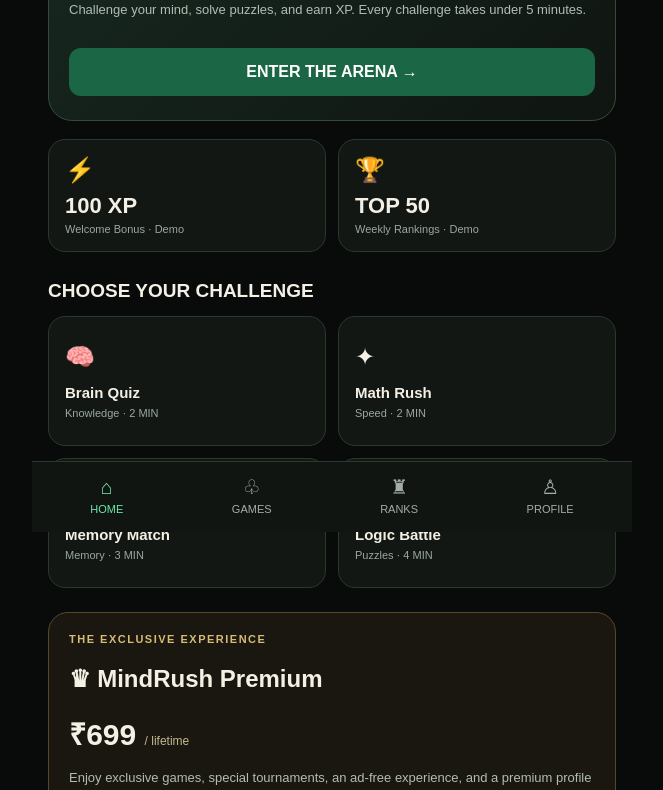
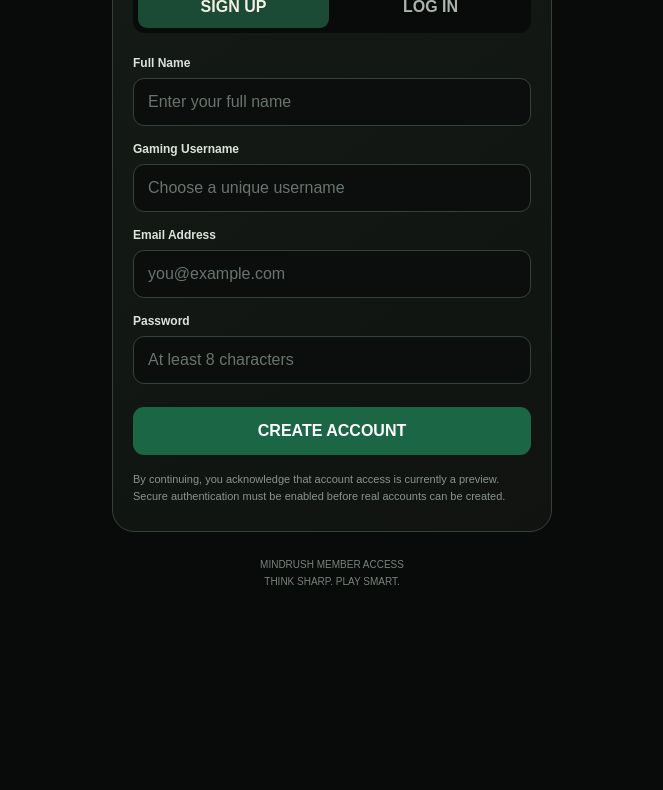
Before and after one commit to amolsonkatar/Mindrush, a plain HTML site: page index.html in a window 1280 px wide. Shown: the part 268-1058 px from the top of the page, without its empty margins (308-971 px from the left). After the commit the page ends 898 px from the top, so only its background shows below. Drawn offline with Linux system fonts and the light colour scheme.

Commit message:
Update index.html

```diff
--- a/index.html
+++ b/index.html
@@ -1,118 +1,140 @@
+
 <!DOCTYPE html>
 <html lang="en">
 <head>
 <meta charset="UTF-8">
 <meta name="viewport" content="width=device-width, initial-scale=1">
 <meta name="theme-color" content="#090b0a">
-<title>MindRush | The Art of Playing Smart</title>
+<title>MindRush | Member Access</title>
 <style>
 *{box-sizing:border-box}
-body{margin:0;background:#090b0a;color:#f4f0e5;font-family:Arial,Helvetica,sans-serif}
-button{font:inherit;cursor:pointer}
-.app{max-width:600px;margin:auto;padding:22px 16px 100px}
-header{display:flex;align-items:center;gap:12px;margin-bottom:28px}
-.logo{background:#174b34;border:1px solid #d6bc75;border-radius:14px;padding:12px;font-size:24px}
-.brand{font-size:22px;font-weight:900;letter-spacing:1px}
-.tag{font-size:10px;letter-spacing:1.5px;color:#aab5ad;margin-top:4px}
-.profile{margin-left:auto;border:1px solid #354239;background:#151b16;color:#d6bc75;border-radius:50%;width:42px;height:42px;font-size:20px}
-.hero{background:linear-gradient(140deg,#172a20,#101512);border:1px solid #344b3b;border-radius:24px;padding:24px 20px;margin-bottom:16px}
-.gold{color:#d6bc75;font-size:11px;font-weight:bold;letter-spacing:1.5px}
-h1{font-size:34px;line-height:1.12;margin:14px 0}
-.green{color:#6ee7a8}
-p{font-size:13px;line-height:1.7;color:#b2bcb4}
-.primary{width:100%;padding:15px;border:0;border-radius:12px;background:#1b6745;color:white;font-weight:800;margin-top:14px}
-.stats{display:grid;grid-template-columns:1fr 1fr;gap:12px;margin:18px 0 28px}
-.stat,.game{background:#121713;border:1px solid #2b382e;border-radius:17px;padding:16px}
-.symbol{font-size:24px}
-.value{font-size:22px;font-weight:850;margin:9px 0 4px}
-.small{font-size:11px;color:#9ba89f}
-.heading{font-size:19px;font-weight:800;margin-bottom:14px}
-.games{display:grid;grid-template-columns:1fr 1fr;gap:12px}
-.game{text-align:left;color:#f4f0e5;min-height:130px}
-.game:active{transform:scale(.98)}
-.game strong{display:block;margin-top:13px;font-size:15px}
-.game .small{display:block;margin-top:6px}
-.premium{margin-top:24px;background:#1a1710;border:1px solid #57482b;border-radius:20px;padding:20px}
-.price{font-size:30px;font-weight:900;margin-top:10px}
-.price span{font-size:12px;color:#c6b88f;font-weight:normal}
-.premium button{width:100%;background:#d6bc75;color:#17140b;border:0;border-radius:12px;padding:13px;font-weight:900;margin-top:12px}
-.note{font-size:10px;color:#859087;line-height:1.7;margin-top:22px}
-nav{position:fixed;bottom:0;left:0;right:0;max-width:600px;margin:auto;background:#101511;border-top:1px solid #2b382e;display:flex;justify-content:space-around;padding:12px 4px 16px}
-nav button{background:none;border:0;color:#a2ada5;font-size:11px}
-nav span{display:block;font-size:20px;margin-bottom:4px}
-nav button:first-child{color:#6ee7a8}
-@media(min-width:480px){.app{padding-top:30px}h1{font-size:40px}}
+body{margin:0;min-height:100vh;background:#090b0a;color:#f4f0e5;font-family:Arial,Helvetica,sans-serif}
+button,input{font:inherit}
+button{cursor:pointer}
+.page{max-width:480px;margin:auto;padding:25px 20px 40px}
+header{display:flex;align-items:center;gap:12px;margin-bottom:35px}
+.logo{width:48px;height:48px;display:grid;place-items:center;background:#174b34;border:1px solid #d6bc75;border-radius:15px;color:#d6bc75;font-size:27px}
+.brand{font-size:21px;font-weight:900;letter-spacing:1.5px}
+.tag{font-size:10px;letter-spacing:1.5px;color:#9ca89f;margin-top:5px}
+.panel{padding:25px 20px;background:linear-gradient(145deg,#151b16,#101310);border:1px solid #354237;border-radius:22px}
+.eyebrow{color:#d6bc75;font-size:10px;font-weight:800;letter-spacing:2px}
+h1{font-size:29px;line-height:1.2;margin:12px 0}
+p{font-size:13px;line-height:1.6;color:#aab5ad}
+.tabs{display:grid;grid-template-columns:1fr 1fr;gap:6px;background:#090b0a;padding:5px;border-radius:12px;margin:23px 0}
+.tab{border:0;background:transparent;color:#aab5ad;border-radius:9px;padding:12px;font-weight:700}
+.tab.active{background:#1b4b34;color:#f4f0e5}
+.field{margin-top:16px}
+label{display:block;color:#dce3dc;font-size:12px;font-weight:700;margin-bottom:8px}
+input{width:100%;padding:14px;background:#0b0e0c;color:#fff;border:1px solid #354237;border-radius:11px;outline:none}
+input:focus{border-color:#6ee7a8}
+input::placeholder{color:#68756c}
+.primary{width:100%;margin-top:23px;padding:15px;border:0;border-radius:11px;background:#1b6745;color:white;font-weight:800}
+.primary:disabled{opacity:.65;cursor:not-allowed}
+.terms{font-size:11px;color:#89958c;line-height:1.6;margin-top:16px}
+.status{margin-top:15px;padding:12px;border:1px solid #57482b;background:#1a1710;border-radius:10px;color:#d6bc75;font-size:12px;line-height:1.5}
+.hidden{display:none}
+footer{text-align:center;color:#77847a;font-size:10px;line-height:1.7;margin-top:24px}
 </style>
 </head>
 <body>
-<main class="app">
+<main class="page">
 <header>
 <div class="logo">♛</div>
 <div>
 <div class="brand">MINDRUSH</div>
 <div class="tag">THE ART OF PLAYING SMART</div>
 </div>
-<button class="profile" onclick="notice('Profile setup is coming soon.')" aria-label="Profile">♙</button>
 </header>
 
-<section class="hero">
-<div class="gold">YOUR NEXT VICTORY AWAITS</div>
-<h1>THINK SHARP.<br><span class="green">PLAY SMART.</span></h1>
-<p>Challenge your mind, solve puzzles, and earn XP. Every challenge takes under 5 minutes.</p>
-<button class="primary" onclick="notice('Account access is coming soon. Stay tuned!')">ENTER THE ARENA →</button>
-</section>
+<section class="panel">
+<div class="eyebrow">YOUR NEXT LEVEL STARTS HERE</div>
+<h1 id="heading">Create Your Account</h1>
+<p id="subtitle">Join the club. Challenge your mind. Rise through the ranks.</p>
 
-<section class="stats">
-<div class="stat">
-<div class="symbol">⚡</div>
-<div class="value">100 XP</div>
-<div class="small">Welcome Bonus · Demo</div>
+<div class="tabs">
+<button class="tab active" id="signupTab" type="button" onclick="showForm('signup')">SIGN UP</button>
+<button class="tab" id="loginTab" type="button" onclick="showForm('login')">LOG IN</button>
 </div>
-<div class="stat">
-<div class="symbol">🏆</div>
-<div class="value">TOP 50</div>
-<div class="small">Weekly Rankings · Demo</div>
+
+<form id="authForm" onsubmit="submitDemo(event)">
+<div id="nameField" class="field">
+<label for="fullName">Full Name</label>
+<input id="fullName" name="fullName" autocomplete="name" placeholder="Enter your full name" required>
+</div>
+
+<div id="usernameField" class="field">
+<label for="username">Gaming Username</label>
+<input id="username" name="username" autocomplete="username" minlength="3" maxlength="20" placeholder="Choose a unique username" required>
+</div>
+
+<div class="field">
+<label for="email">Email Address</label>
+<input id="email" name="email" type="email" autocomplete="email" placeholder="you@example.com" required>
+</div>
+
+<div class="field">
+<label for="password">Password</label>
+<input id="password" name="password" type="password" autocomplete="new-password" minlength="8" placeholder="At least 8 characters" required>
+</div>
+
+<button class="primary" id="submitButton" type="submit">CREATE ACCOUNT</button>
+</form>
+
+<div id="demoStatus" class="status hidden" role="status"></div>
+
+<div class="terms">
+By continuing, you acknowledge that account access is currently a preview. Secure authentication must be enabled before real accounts can be created.
 </div>
 </section>
 
-<section>
-<div class="heading">CHOOSE YOUR CHALLENGE</div>
-<div class="games">
-<button class="game" onclick="notice('Brain Quiz is coming soon.')">
-<div class="symbol">🧠</div><strong>Brain Quiz</strong><span class="small">Knowledge · 2 MIN</span>
-</button>
-<button class="game" onclick="notice('Math Rush is coming soon.')">
-<div class="symbol">✦</div><strong>Math Rush</strong><span class="small">Speed · 2 MIN</span>
-</button>
-<button class="game" onclick="notice('Memory Match is coming soon.')">
-<div class="symbol">▦</div><strong>Memory Match</strong><span class="small">Memory · 3 MIN</span>
-</button>
-<button class="game" onclick="notice('Logic Battle is coming soon.')">
-<div class="symbol">◇</div><strong>Logic Battle</strong><span class="small">Puzzles · 4 MIN</span>
-</button>
-</div>
-</section>
-
-<section class="premium">
-<div class="gold">THE EXCLUSIVE EXPERIENCE</div>
-<h2>♛ MindRush Premium</h2>
-<div class="price">₹699 <span>/ lifetime</span></div>
-<p>Enjoy exclusive games, special tournaments, an ad-free experience, and a premium profile badge.</p>
-<button onclick="notice('Demo mode: Payments are not active. Membership terms and eligibility will be shown before any live payment.')">EXPLORE PREMIUM</button>
-</section>
-
-<p class="note">DEMO VERSION · XP and rewards are simulated. Real payments, cash prizes, and withdrawals are not available.</p>
+<footer>
+MINDRUSH MEMBER ACCESS<br>
+THINK SHARP. PLAY SMART.
+</footer>
 </main>
 
-<nav>
-<button onclick="notice('Home dashboard')"><span>⌂</span>HOME</button>
-<button onclick="notice('Games are coming soon.')"><span>♧</span>GAMES</button>
-<button onclick="notice('Rankings are coming soon.')"><span>♜</span>RANKS</button>
-<button onclick="notice('Profile is coming soon.')"><span>♙</span>PROFILE</button>
-</nav>
+<script>
+let currentMode = "signup";
 
-<script>
-function notice(message){alert(message)}
+function showForm(mode) {
+  currentMode = mode;
+  const signup = mode === "signup";
+
+  document.getElementById("heading").textContent =
+    signup ? "Create Your Account" : "Welcome Back";
+  document.getElementById("subtitle").textContent =
+    signup
+      ? "Join the club. Challenge your mind. Rise through the ranks."
+      : "Your next challenge is waiting. Sign in to continue.";
+
+  document.getElementById("nameField").classList.toggle("hidden", !signup);
+  document.getElementById("usernameField").classList.toggle("hidden", !signup);
+
+  document.getElementById("fullName").required = signup;
+  document.getElementById("username").required = signup;
+  document.getElementById("password").autocomplete =
+    signup ? "new-password" : "current-password";
+
+  document.getElementById("submitButton").textContent =
+    signup ? "CREATE ACCOUNT" : "LOG IN";
+
+  document.getElementById("signupTab").classList.toggle("active", signup);
+  document.getElementById("loginTab").classList.toggle("active", !signup);
+
+  document.getElementById("demoStatus").classList.add("hidden");
+}
+
+function submitDemo(event) {
+  event.preventDefault();
+
+  const status = document.getElementById("demoStatus");
+  status.textContent =
+    currentMode === "signup"
+      ? "Preview only: account creation is not active yet. Secure authentication will be connected in the next step."
+      : "Preview only: login is not active yet. No credentials have been sent or saved.";
+
+  status.classList.remove("hidden");
+}
 </script>
 </body>
 </html>
```
